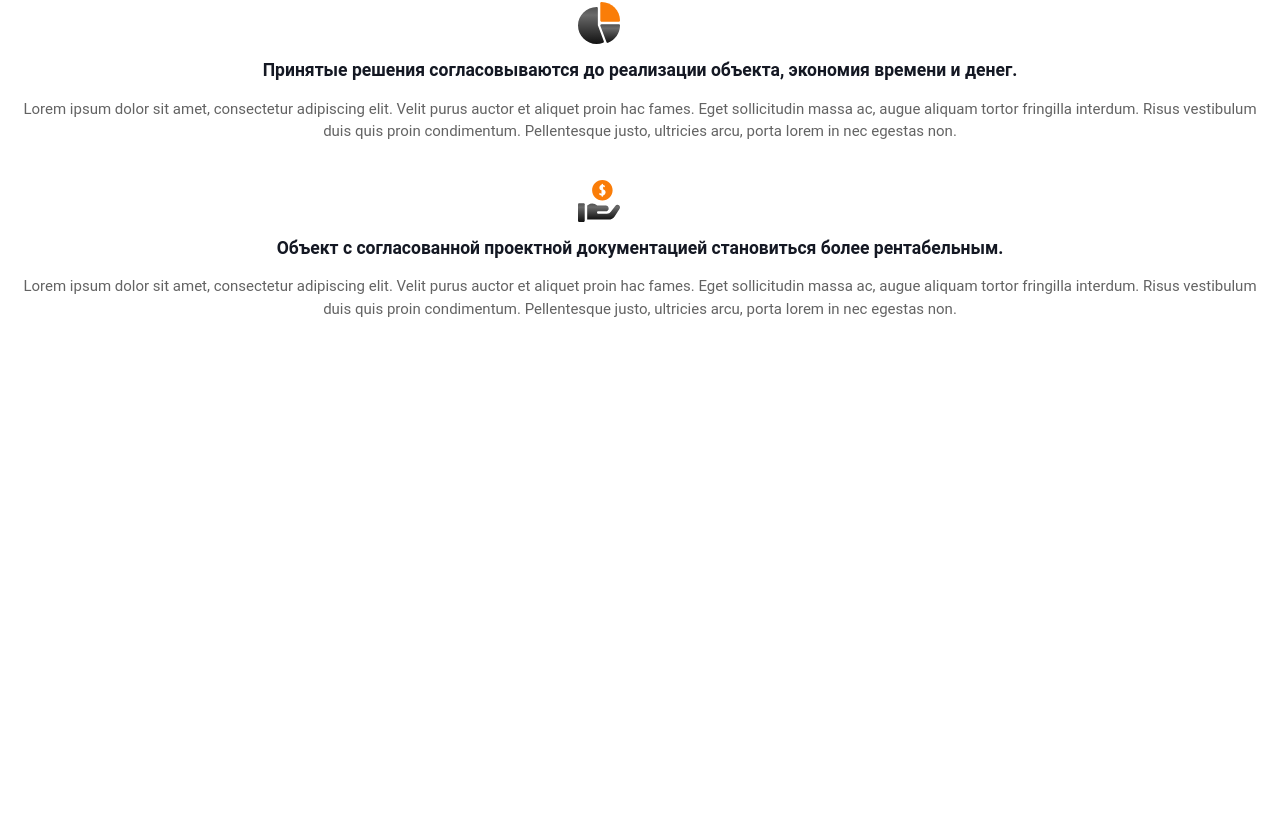
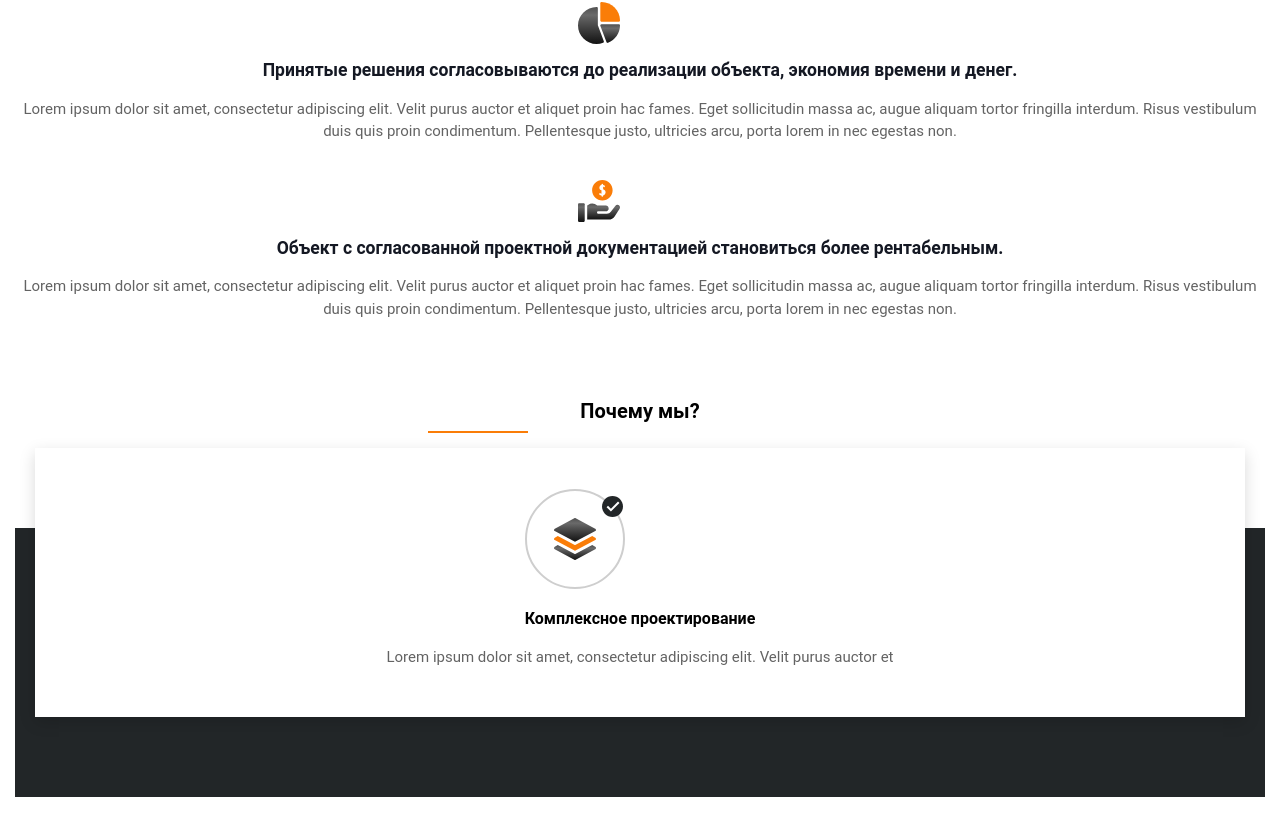
Before and after one commit to kashmir1/Clear-HTML, a website: page source/index.html in a window 1280 px wide. Shown: the part 2372-3185 px from the top of the page. Before the commit the page ends 2707 px from the top, so only its background shows below. Drawn offline with Linux system fonts and the light colour scheme.

Commit message:
почему мы

```diff
--- a/source/index.html
+++ b/source/index.html
@@ -152,6 +152,22 @@
         </li>
       </ul>
     </section>
+    <section class="why-we">
+      <h2 class="h2--center">Почему мы?</h2>
+      <div class="why-we__container">
+        <ul class="why-we__list">
+          <li class="why-we__item">
+            <h3 class="why-we__title why-we__title--complex">
+              Комплексное
+              проектирование
+            </h3>
+            <p class="why-we__desc">
+              Lorem ipsum dolor sit amet, consectetur adipiscing elit. Velit purus auctor et
+            </p>
+          </li>
+        </ul>
+      </div>
+    </section>
 
 
   </div>
--- /dev/null
+++ b/source/sass/blocks/why-we.scss
@@ -0,0 +1,52 @@
+.why-we {
+  margin-top: 80px;
+}
+
+.why-we__container {
+  background-color: #222628;
+  margin-top: 105px;
+  padding-left: 20px;
+  padding-right: 20px;
+  position: relative;
+}
+
+.why-we__list {
+  list-style: none;
+  padding: 0;
+  position: relative;
+  top: -80px;
+  //margin-top: -80px;
+}
+
+.why-we__item {
+  background-color: #ffffff;
+  box-shadow: 0px 5px 15px rgba(0, 0, 0, 0.15);
+  padding: 145px 25px 32px;
+}
+
+.why-we__title {
+  position: relative;
+  color: #000000;
+  text-align: center;
+  font-size: 16px;
+  line-height: 120%;
+}
+
+.why-we__title--complex {
+  &::before {
+    content: '';
+    position: absolute;
+    width: 100px;
+    height: 100px;
+    top: -120px;
+    background-image: url("../img/complex.svg");
+    background-repeat: no-repeat;
+  }
+}
+
+.why-we__desc {
+  font-size: 15px;
+  line-height: 170%;
+  text-align: center;
+  color: #636363;
+}
--- a/source/sass/global/globalstyle.scss
+++ b/source/sass/global/globalstyle.scss
@@ -43,9 +43,15 @@ h2 {
 
 .h2--center {
   text-align: center;
-
+  position: relative;
   &::before {
-    left: 33%;
+      content: '';
+      position: absolute;
+      width: 100px;
+      height: 2px;
+      left: 33%;
+      background-color: #FA7D08;
+      bottom: -10px;
   }
 }
 
--- a/source/sass/style.scss
+++ b/source/sass/style.scss
@@ -14,3 +14,4 @@
 @import "blocks/consultation-form";
 @import "blocks/content";
 @import "blocks/advantages";
+@import "blocks/why-we";
```
Also changed, not shown: source/css/style.css, source/img/complex.svg (added), 1 other file.
